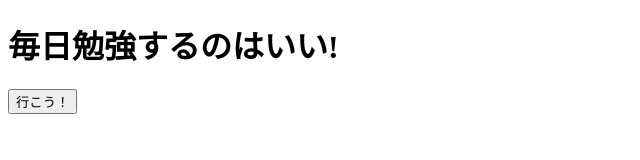
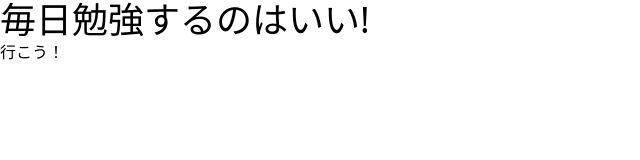
Before and after one commit to loicyondjeu/project-benkyou, a website: page index.html in a window 1280 px wide. Shown: the whole page, without its empty margins (0-640 px from the left). Drawn offline with nearby package versions, Linux system fonts and the light colour scheme; files that its build step writes are made by us from their sources.

Commit message:
feat setup tailwind

```diff
--- a/index.html
+++ b/index.html
@@ -3,10 +3,11 @@
 <head>
     <meta charset="UTF-8">
     <meta name="viewport" content="width=device-width, initial-scale=1.0">
+    <link href="./dist/index.css" rel="stylesheet"/>
     <title>勉強</title>
 </head>
 <body>
-    <h1>毎日勉強するのはいい!</h1>
+    <h1 class="text-bold text-4xl">毎日勉強するのはいい!</h1>
     <button id="benkyou">行こう！</button>
     <script type="module">
         const response = await fetch('sets-links.json');
--- /dev/null
+++ b/src/index.css
@@ -0,0 +1 @@
+@import "tailwindcss";
```
